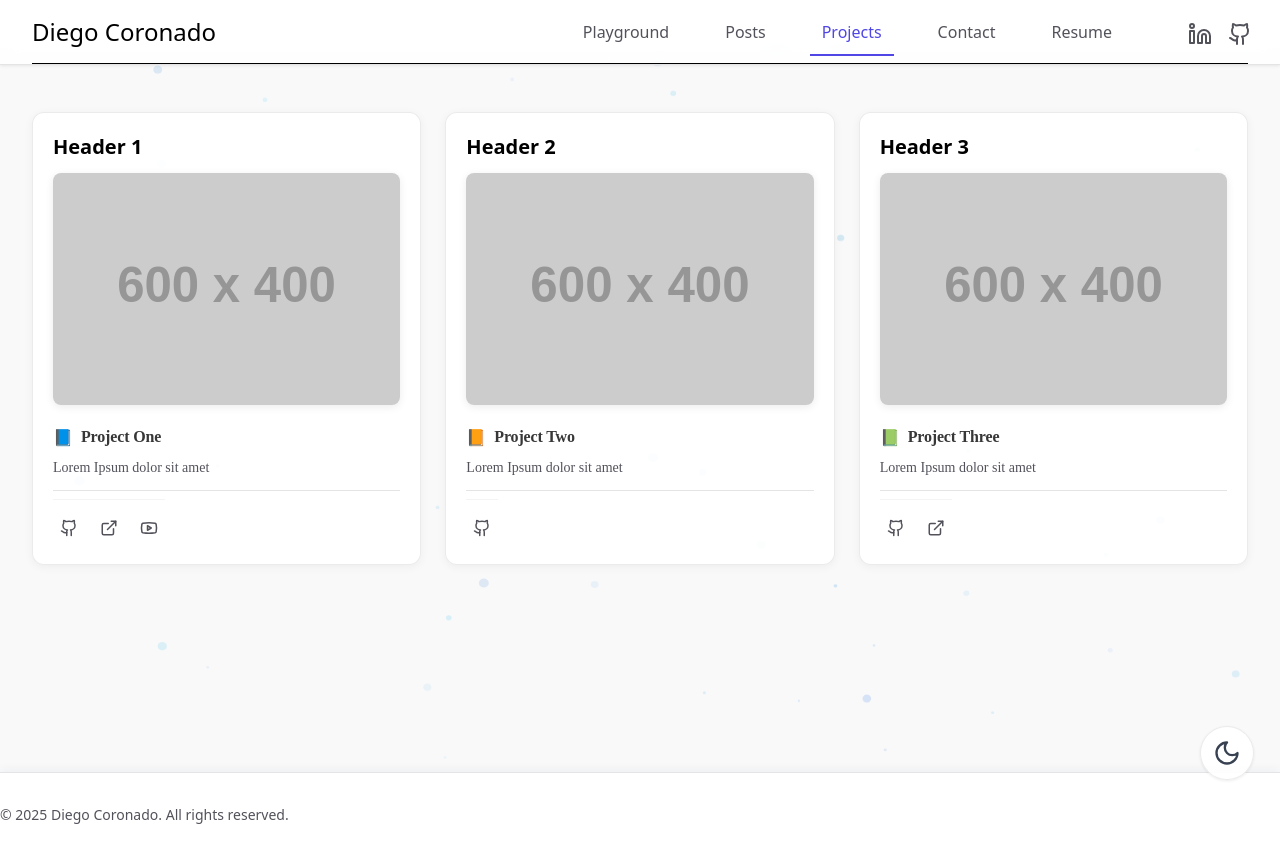
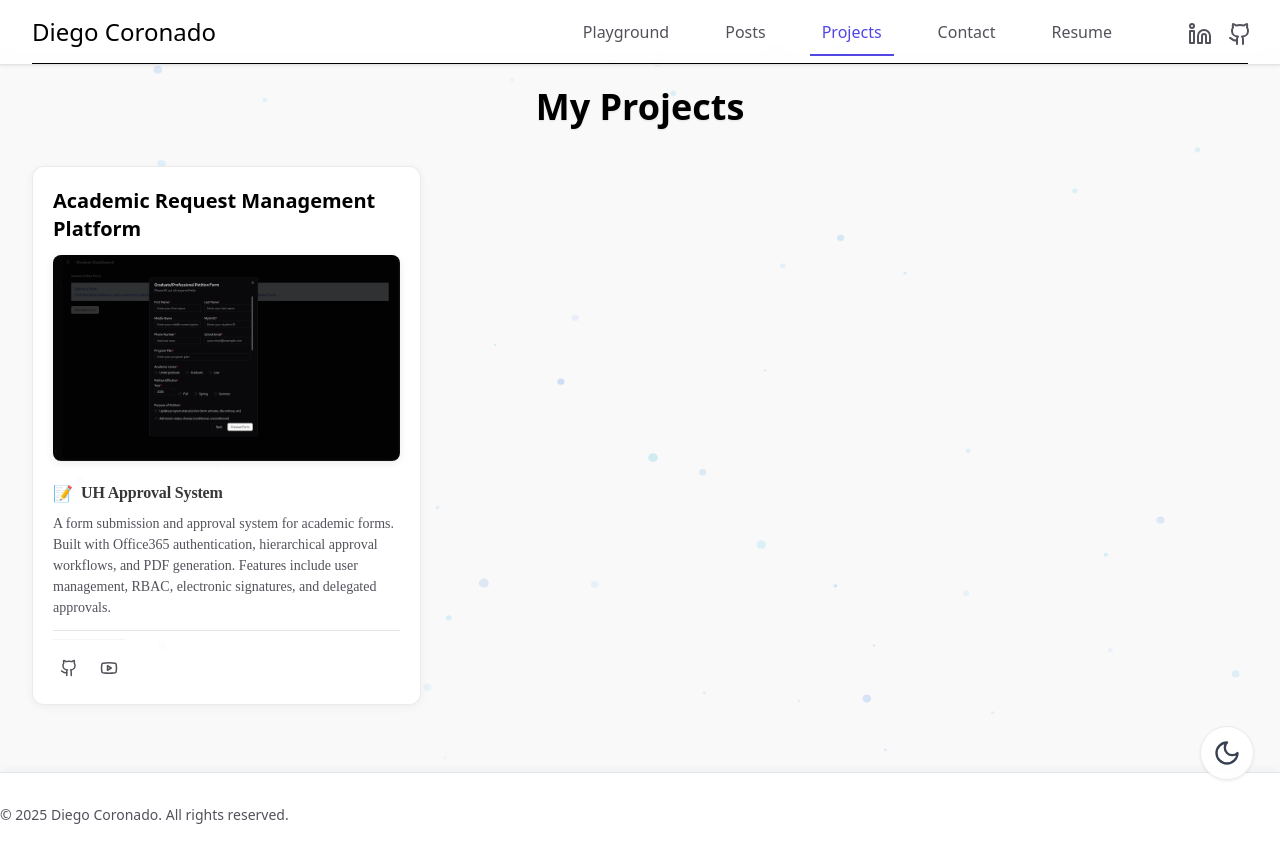
Before and after one commit to sudoneoox/Portfolio-Website, a React (Create React App) app: page / in a window 1280 px wide. Both pictures are taken after a click on the element "Projects". Built offline with nearby package versions, Linux system fonts and the light colour scheme.

Commit message:
added COSC 4353 project

```diff
--- a/src/components/_pages/Projects.jsx
+++ b/src/components/_pages/Projects.jsx
@@ -1,6 +1,7 @@
 import { BentoGrid, BentoGridItem } from "../_ui/bentogrid.jsx";
 import { Github, ExternalLink, Youtube } from "lucide-react";
 import { useEffect, useRef } from "react";
+import { PROJECTS } from "../_utils/constants.ts";
 import "../../styles/output.css";
 
 const Projects = ({ isDarkMode }) => {
@@ -80,6 +81,21 @@ const Projects = ({ isDarkMode }) => {
       window.removeEventListener('resize', resizeCanvas);
     };
   }, [isDarkMode]);
+  // Function to render the icon based on the string
+  const renderIcon = (iconString) => {
+    if (iconString) {
+      return <span>{iconString}</span>;
+    }
+    return null;
+  };
+
+  // Function to render the header based on header text
+  const renderHeader = (headerText) => {
+    if (headerText) {
+      return <div className="text-xl font-bold">{headerText}</div>;
+    }
+    return null;
+  };
 
   return (
     <div className="project-container">
@@ -93,42 +109,25 @@ const Projects = ({ isDarkMode }) => {
           width: '100%',
           height: '100%',
           zIndex: 0,
-          opacity: 0.7,
-          pointerEvents: 'none' // Add this line to make canvas non-interactive
+          opacity: 0.7
         }}
-      />      <div className="project-container-content">
-        <h1 className="project-container-title"></h1>
+      />
+      <div className="project-container-content">
+        <h1 className="project-container-title">My Projects</h1>
         <BentoGrid>
-          <BentoGridItem
-            link="https://github.com/username/project1"
-            image="https://placehold.co/600x400"
-            title="Project One"
-            description="Lorem Ipsum dolor sit amet"
-            header={<div className="text-xl font-bold">Header 1</div>}
-            icon={<span>📘</span>}
-            githubLink="https://github.com/username/project1"
-            websiteLink="https://project1-demo.com"
-            videoLink="https://youtube.com/watch?v=example1"
-          />
-
-          <BentoGridItem
-            image="https://placehold.co/600x400"
-            title="Project Two"
-            description="Lorem Ipsum dolor sit amet"
-            header={<div className="text-xl font-bold">Header 2</div>}
-            icon={<span>📙</span>}
-            githubLink="https://github.com/username/project2"
-          />
-
-          <BentoGridItem
-            image="https://placehold.co/600x400"
-            title="Project Three"
-            description="Lorem Ipsum dolor sit amet"
-            header={<div className="text-xl font-bold">Header 3</div>}
-            icon={<span>📗</span>}
-            githubLink="https://github.com/username/project3"
-            websiteLink="https://project3-demo.com"
-          />
+          {PROJECTS.map((project) => (
+            <BentoGridItem
+              key={project.id}
+              title={project.title}
+              description={project.description}
+              image={project.image}
+              icon={renderIcon(project.icon)}
+              header={renderHeader(project.headerText)}
+              githubLink={project.githubLink}
+              websiteLink={project.websiteLink}
+              videoLink={project.videoLink}
+            />
+          ))}
         </BentoGrid>
       </div>
     </div>
--- a/src/components/_utils/constants.ts
+++ b/src/components/_utils/constants.ts
@@ -25,32 +25,12 @@ export const PERSONAL_INFO = {
 export const PROJECTS = [
   {
     id: "project1",
-    title: "Project One",
-    description: "Lorem ipsum dolor sit amet, consectetur adipiscing elit. A full-stack application with modern technologies.",
-    image: "https://placehold.co/600x400",
-    icon: "📘",
-    headerText: "Header 1",
-    githubLink: "https://github.com/username/project1",
-    websiteLink: "https://project1-demo.com",
-    videoLink: "https://youtube.com/watch?v=example1"
+    title: "UH Approval System",
+    description: "A form submission and approval system for academic forms. Built with Office365 authentication, hierarchical approval workflows, and PDF generation. Features include user management, RBAC, electronic signatures, and delegated approvals.",
+    image: "/assets/images/GradPetitionForm.png",
+    icon: "📝",
+    headerText: "Academic Request Management Platform",
+    githubLink: "https://github.com/sudoneoox/picton",
+    videoLink: "https://youtu.be/zrtNUjbKpgg",
   },
-  {
-    id: "project2",
-    title: "Project Two",
-    description: "A mobile application built with React Native. Features include authentication and real-time data.",
-    image: "https://placehold.co/600x400",
-    icon: "📙",
-    headerText: "Header 2",
-    githubLink: "https://github.com/username/project2"
-  },
-  {
-    id: "project3",
-    title: "Project Three",
-    description: "An algorithm visualization tool built with JavaScript and HTML Canvas.",
-    image: "https://placehold.co/600x400",
-    icon: "📗",
-    headerText: "Header 3",
-    githubLink: "https://github.com/username/project3",
-    websiteLink: "https://project3-demo.com"
-  }
-];
+]
```
Also changed, not shown: public/assets/images/GradPetitionForm.png (added).
